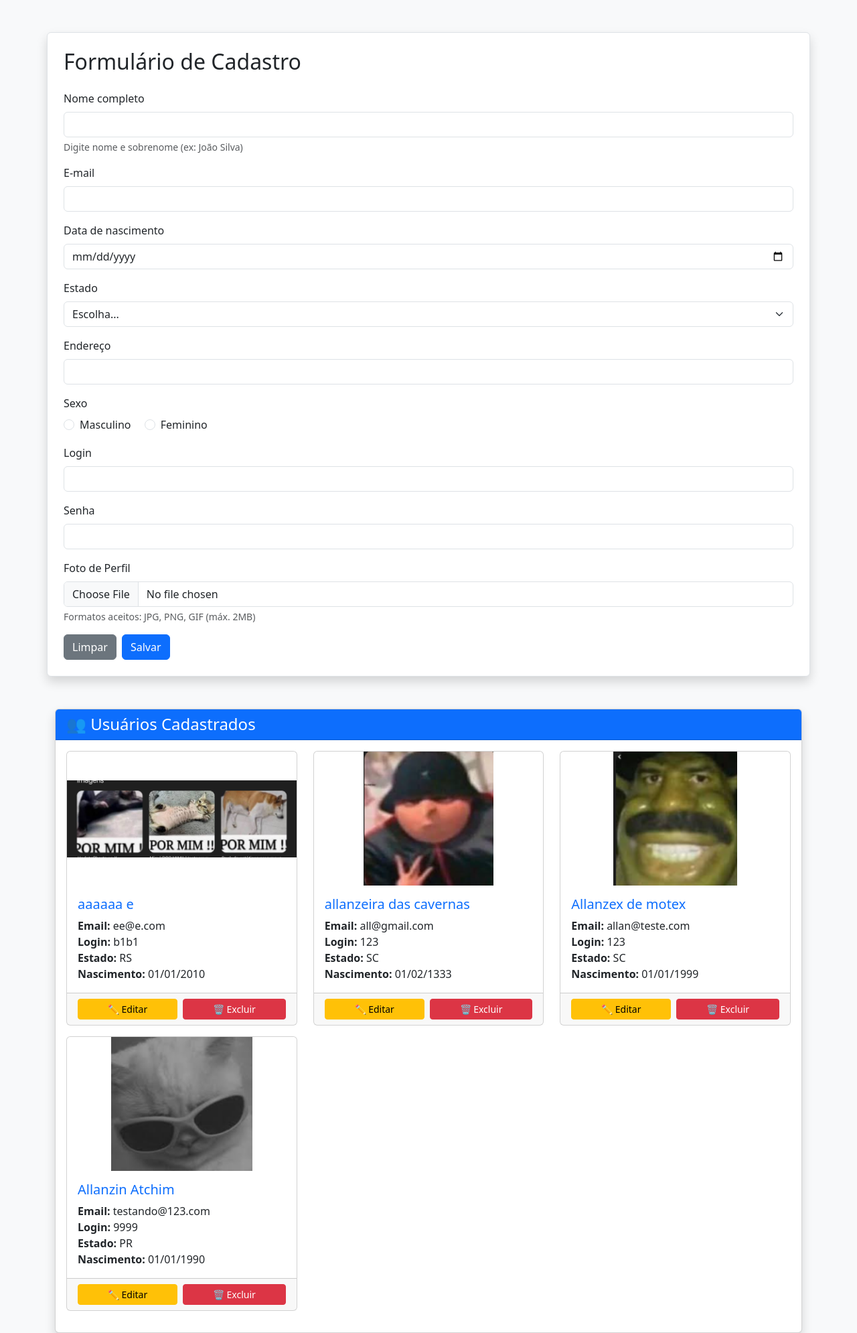
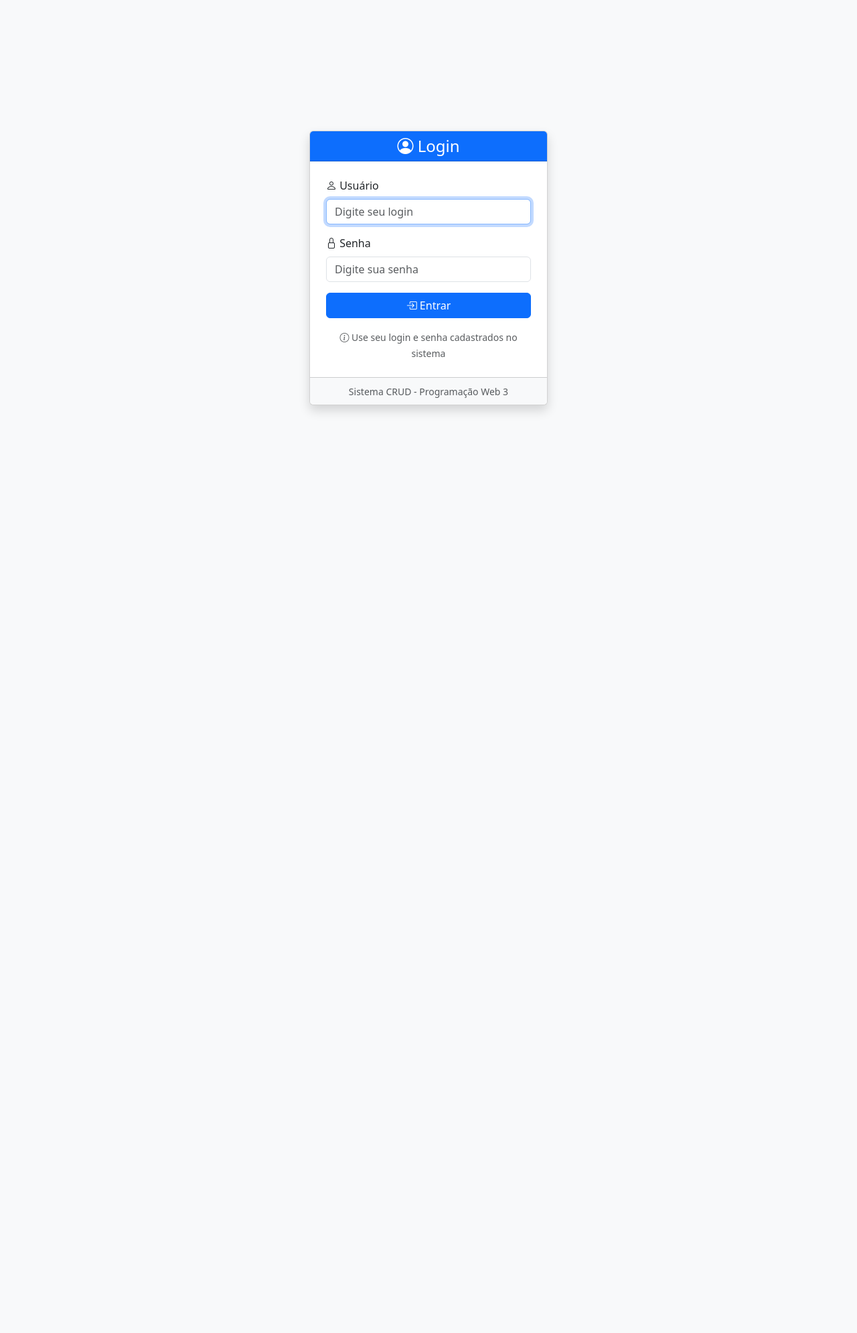
Before and after one commit to AllanMicuanski/php_web3, a PHP site: page / in a window 1280 px wide. Shown: the whole page at 67% size. After the commit the page ends 616 px from the top, so only its background shows below. Run offline with PHP 8.4, Linux system fonts and the light colour scheme; data comes from the database, SQL or seed files in the repository; some libraries are stand-ins or nearby versions.

Commit message:
feat:add login page

```diff
--- a/index.php
+++ b/index.php
@@ -1,234 +1,118 @@
 <?php
-include 'conexao.php'; // conecta ao banco
+session_start();
 
-$msg = ""; // mensagem de feedback
-
-// Variáveis para manter valores do formulário
-$form_nome = "";
-$form_email = "";
-$form_data = "";
-$form_estado = "";
-$form_endereco = "";
-$form_sexo = "";
-$form_login = "";
-
-// Verifica se há mensagem de sucesso via GET
-if (isset($_GET['msg']) && $_GET['msg'] == 'success') {
-    $nome = $_GET['nome'] ?? '';
-    $prefixo = $_GET['prefixo'] ?? '';
-    $msg = "<div class='alert alert-success alert-dismissible fade show'>
-        <strong>Sucesso!</strong> Olá $prefixo $nome! Cadastro realizado com sucesso.
-        <button type='button' class='btn-close' data-bs-dismiss='alert'></button>
-    </div>";
+// Se já estiver logado, redireciona para home
+if (isset($_SESSION['usuario_id'])) {
+    header("Location: home.php");
+    exit();
 }
 
+include 'conexao.php';
+
+$msg = "";
+
 if ($_SERVER["REQUEST_METHOD"] == "POST") {
+    $login = trim($_POST["login"]);
+    $senha = $_POST["senha"];
 
-    $nome     = trim($_POST["name"]);
-    $email    = $_POST["email"];
-    $dataNasc = $_POST["date"];
-    $estado   = $_POST["estado"];
-    $endereco = $_POST["endereco"];
-    $sexo     = $_POST["sexo"] ?? "";
-    $login    = $_POST["login"];
-    $senha    = password_hash($_POST["senha"], PASSWORD_DEFAULT); // hash da senha
+    if (!empty($login) && !empty($senha)) {
+        // Busca o usuário no banco
+        $stmt = $con->prepare("SELECT id, nome, login, senha FROM usuarios WHERE login = ?");
+        $stmt->bind_param("s", $login);
+        $stmt->execute();
+        $resultado = $stmt->get_result();
 
-    // Processa upload da foto
-    $nomeArquivo = null;
-    if (isset($_FILES['foto']) && $_FILES['foto']['error'] === UPLOAD_ERR_OK) {
-        $arquivo = $_FILES['foto'];
-        $extensao = strtolower(pathinfo($arquivo['name'], PATHINFO_EXTENSION));
-        $extensoesPermitidas = ['jpg', 'jpeg', 'png', 'gif'];
+        if ($resultado->num_rows === 1) {
+            $usuario = $resultado->fetch_assoc();
 
-        if (in_array($extensao, $extensoesPermitidas) && $arquivo['size'] <= 2000000) { // 2MB
-            $nomeArquivo = uniqid() . '.' . $extensao;
-            $caminhoDestino = 'uploads/' . $nomeArquivo;
+            // Verifica a senha
+            if (password_verify($senha, $usuario['senha'])) {
+                // Login bem-sucedido
+                $_SESSION['usuario_id'] = $usuario['id'];
+                $_SESSION['usuario_nome'] = $usuario['nome'];
+                $_SESSION['usuario_login'] = $usuario['login'];
 
-            if (!move_uploaded_file($arquivo['tmp_name'], $caminhoDestino)) {
-                $nomeArquivo = null;
+                header("Location: home.php");
+                exit();
+            } else {
+                $msg = "<div class='alert alert-danger'>Senha incorreta!</div>";
             }
+        } else {
+            $msg = "<div class='alert alert-danger'>Usuário não encontrado!</div>";
+        }
+
+        $stmt->close();
+    } else {
+        $msg = "<div class='alert alert-warning'>Por favor, preencha todos os campos!</div>";
     }
 }
 
-    // Salva os valores para reexibir no formulário em caso de erro
-    $form_nome = $nome;
-    $form_email = $email;
-    $form_data = $dataNasc;
-    $form_estado = $estado;
-    $form_endereco = $endereco;
-    $form_sexo = $sexo;
-    $form_login = $login;
-
-    if (str_word_count($nome) < 2) {
-        $msg = "<div class='alert alert-warning'><strong>Atenção!</strong> Por favor, informe o nome completo (nome e sobrenome).</div>";
-    } else {
-        // Prepared statement seguro
-        $stmt = $con->prepare("INSERT INTO usuarios (nome, email, data_nasc, estado, endereco, sexo, login, senha, foto) VALUES (?, ?, ?, ?, ?, ?, ?, ?, ?)");
-        $stmt->bind_param("sssssssss", $nome, $email, $dataNasc, $estado, $endereco, $sexo, $login, $senha, $nomeArquivo);
-
-        if ($stmt->execute()) {
-            $prefixo = ($sexo == "masculino") ? "Sr." : "Sra.";
-            // Redireciona para a página principal após sucesso
-            header("Location: index.php?msg=success&nome=" . urlencode($nome) . "&prefixo=" . urlencode($prefixo));
-            exit();
-        } else {
-            $msg = "<div class='alert alert-danger'>Erro: " . $stmt->error . "</div>";
-        }
-
-        $stmt->close();
-    }
-
 $con->close();
-}
 ?>
 <!DOCTYPE html>
 <html lang="pt-BR">
 <head>
-<meta charset="UTF-8" />
-<meta name="viewport" content="width=device-width, initial-scale=1.0" />
-<title>Cadastro</title>
-<link href="https://cdn.jsdelivr.net/npm/bootstrap@5.3.3/dist/css/bootstrap.min.css" rel="stylesheet"/>
+    <meta charset="UTF-8">
+    <meta name="viewport" content="width=device-width, initial-scale=1.0">
+    <title>Login - Sistema CRUD</title>
+    <link href="https://cdn.jsdelivr.net/npm/bootstrap@5.3.3/dist/css/bootstrap.min.css" rel="stylesheet">
     <link href="https://cdn.jsdelivr.net/npm/bootstrap-icons@1.7.2/font/bootstrap-icons.css" rel="stylesheet">
 </head>
 <body class="bg-light">
-<div class="container mt-5 border p-4 bg-white rounded shadow">
-  <h2 class="mb-4">Formulário de Cadastro</h2>
-
+    <div class="container">
+        <div class="row justify-content-center align-items-center min-vh-100">
+            <div class="col-md-6 col-lg-4">
+                <div class="card shadow">
+                    <div class="card-header bg-primary text-white text-center">
+                        <h4 class="mb-0">
+                            <i class="bi bi-person-circle"></i> Login
+                        </h4>
+                    </div>
+                    <div class="card-body p-4">
                         <?php if($msg) echo $msg; ?>
 
-  <form action="" method="post" enctype="multipart/form-data">
-    <!-- Aqui vão os campos do formulário -->
+                        <form action="" method="post">
                             <div class="mb-3">
-      <label for="name" class="form-label">Nome completo</label>
-      <input type="text" id="name" name="name" class="form-control"
-             value="<?= htmlspecialchars($form_nome) ?>" required />
-      <div class="form-text">Digite nome e sobrenome (ex: João Silva)</div>
+                                <label for="login" class="form-label">
+                                    <i class="bi bi-person"></i> Usuário
+                                </label>
+                                <input type="text" id="login" name="login"
+                                       class="form-control" placeholder="Digite seu login"
+                                       value="<?= isset($_POST['login']) ? htmlspecialchars($_POST['login']) : '' ?>"
+                                       required autofocus>
                             </div>
+
                             <div class="mb-3">
-      <label for="email" class="form-label">E-mail</label>
-      <input type="email" id="email" name="email" class="form-control"
-             value="<?= htmlspecialchars($form_email) ?>" required />
+                                <label for="senha" class="form-label">
+                                    <i class="bi bi-lock"></i> Senha
+                                </label>
+                                <input type="password" id="senha" name="senha"
+                                       class="form-control" placeholder="Digite sua senha"
+                                       required>
                             </div>
-    <div class="mb-3">
-      <label for="date" class="form-label">Data de nascimento</label>
-      <input type="date" id="date" name="date" class="form-control"
-             value="<?= htmlspecialchars($form_data) ?>" required />
+
+                            <div class="d-grid">
+                                <button type="submit" class="btn btn-primary">
+                                    <i class="bi bi-box-arrow-in-right"></i> Entrar
+                                </button>
                             </div>
-    <div class="mb-3">
-      <label for="estado" class="form-label">Estado</label>
-      <select id="estado" name="estado" class="form-select" required>
-        <option value="">Escolha...</option>
-        <option value="pr" <?= $form_estado == 'pr' ? 'selected' : '' ?>>Paraná</option>
-        <option value="sc" <?= $form_estado == 'sc' ? 'selected' : '' ?>>Santa Catarina</option>
-        <option value="rs" <?= $form_estado == 'rs' ? 'selected' : '' ?>>Rio Grande do Sul</option>
-        <option value="sp" <?= $form_estado == 'sp' ? 'selected' : '' ?>>São Paulo</option>
-        <option value="rj" <?= $form_estado == 'rj' ? 'selected' : '' ?>>Rio de Janeiro</option>
-        <option value="mg" <?= $form_estado == 'mg' ? 'selected' : '' ?>>Minas Gerais</option>
-        <option value="es" <?= $form_estado == 'es' ? 'selected' : '' ?>>Espírito Santo</option>
-      </select>
-    </div>
-    <div class="mb-3">
-      <label for="endereco" class="form-label">Endereço</label>
-      <input type="text" id="endereco" name="endereco" class="form-control"
-             value="<?= htmlspecialchars($form_endereco) ?>" required />
-    </div>
-    <div class="mb-3">
-      <label class="form-label d-block">Sexo</label>
-      <div class="form-check form-check-inline">
-        <input type="radio" id="masculino" name="sexo" value="masculino"
-               class="form-check-input" <?= $form_sexo == 'masculino' ? 'checked' : '' ?> required />
-        <label for="masculino" class="form-check-label">Masculino</label>
-      </div>
-      <div class="form-check form-check-inline">
-        <input type="radio" id="feminino" name="sexo" value="feminino"
-               class="form-check-input" <?= $form_sexo == 'feminino' ? 'checked' : '' ?> />
-        <label for="feminino" class="form-check-label">Feminino</label>
+                        </form>
+
+                        <div class="text-center mt-3">
+                            <small class="text-muted">
+                                <i class="bi bi-info-circle"></i>
+                                Use seu login e senha cadastrados no sistema
+                            </small>
                         </div>
                     </div>
-    <div class="mb-3">
-      <label for="login" class="form-label">Login</label>
-      <input type="text" id="login" name="login" class="form-control"
-             value="<?= htmlspecialchars($form_login) ?>" required />
-    </div>
-    <div class="mb-3">
-      <label for="senha" class="form-label">Senha</label>
-      <input type="password" id="senha" name="senha" class="form-control" required />
-    </div>
-    <div class="mb-3">
-      <label for="foto" class="form-label">Foto de Perfil</label>
-      <input type="file" id="foto" name="foto" class="form-control" accept="image/*" />
-      <div class="form-text">Formatos aceitos: JPG, PNG, GIF (máx. 2MB)</div>
-    </div>
-    <div class="d-flex gap-2">
-      <button type="reset" class="btn btn-secondary">Limpar</button>
-      <button type="submit" class="btn btn-primary">Salvar</button>
-    </div>
-  </form>
-</div>
-
-<!-- Lista de Usuários Cadastrados -->
-<div class="container mt-5">
-  <div class="card shadow">
-    <div class="card-header bg-primary text-white">
-      <h4 class="mb-0">👥 Usuários Cadastrados</h4>
-    </div>
-    <div class="card-body">
-      <?php
-      // Busca todos os usuários
-      $sql = "SELECT * FROM usuarios ORDER BY nome";
-      $resultado = $con->query($sql);
-
-      if ($resultado->num_rows > 0): ?>
-        <div class="row">
-          <?php while($usuario = $resultado->fetch_assoc()): ?>
-            <div class="col-md-6 col-lg-4 mb-3">
-              <div class="card h-100">
-                <?php if ($usuario['foto']): ?>
-                  <img src="uploads/<?= htmlspecialchars($usuario['foto']) ?>"
-                       class="card-img-top" alt="Foto de <?= htmlspecialchars($usuario['nome']) ?>"
-                       style="height: 200px; object-fit: contain;">
-                <?php else: ?>
-                  <div class="card-img-top bg-light d-flex align-items-center justify-content-center"
-                       style="height: 200px;">
-                    <i class="bi bi-person-circle text-muted" style="font-size: 4rem;"></i>
-                  </div>
-                <?php endif; ?>
-                <div class="card-body">
-                  <h5 class="card-title text-primary">
-                    <?= htmlspecialchars($usuario['nome']) ?>
-                  </h5>
-                  <p class="card-text">
-                    <strong>Email:</strong> <?= htmlspecialchars($usuario['email']) ?><br>
-                    <strong>Login:</strong> <?= htmlspecialchars($usuario['login']) ?><br>
-                    <strong>Estado:</strong> <?= strtoupper($usuario['estado']) ?><br>
-                    <strong>Nascimento:</strong> <?= date('d/m/Y', strtotime($usuario['data_nasc'])) ?>
-                  </p>
-                </div>
-                <div class="card-footer d-flex gap-2">
-                  <a href="editar.php?id=<?= $usuario['id'] ?>" class="btn btn-warning btn-sm flex-fill">
-                    ✏️ Editar
-                  </a>
-                  <a href="excluir.php?id=<?= $usuario['id'] ?>"
-                     class="btn btn-danger btn-sm flex-fill"
-                     onclick="return confirm('Tem certeza que deseja excluir <?= htmlspecialchars($usuario['nome']) ?>?')">
-                    🗑️ Excluir
-                  </a>
+                    <div class="card-footer text-center bg-light">
+                        <small class="text-muted">Sistema CRUD - Programação Web 3</small>
                     </div>
                 </div>
-            </div>
-          <?php endwhile; ?>
-        </div>
-      <?php else: ?>
-        <div class="text-center p-4">
-          <h5 class="text-muted">📭 Nenhum usuário cadastrado ainda</h5>
-          <p class="text-muted">Use o formulário acima para cadastrar o primeiro usuário.</p>
-        </div>
-      <?php endif; ?>
             </div>
         </div>
     </div>
 
-<!-- Bootstrap JS para funcionalidade do alert -->
     <script src="https://cdn.jsdelivr.net/npm/bootstrap@5.3.3/dist/js/bootstrap.bundle.min.js"></script>
 </body>
 </html>
```
Also changed, not shown: home.php (added, +235 -0 lines), verificar_sessao.php (added, +18 -0 lines). Lines whose indentation alone changed are shown as unchanged.
